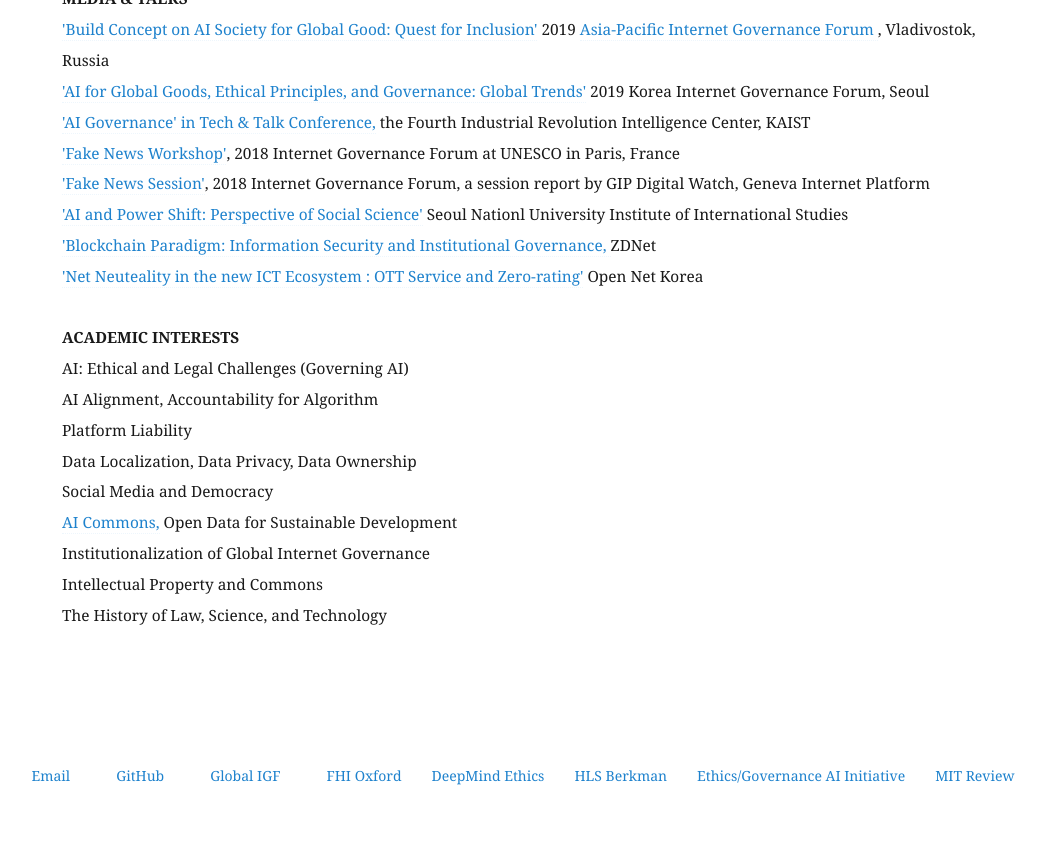
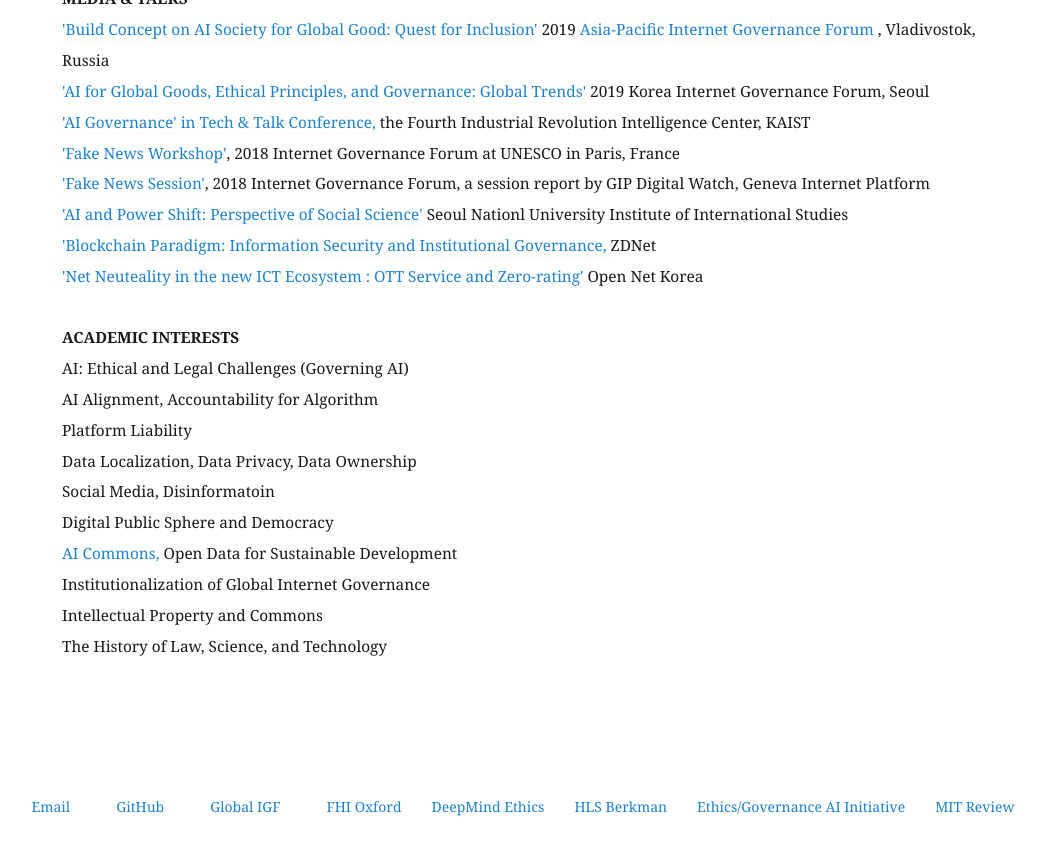
Before and after one commit to eunchangchoi/eunchangchoi.github.io, a Jekyll site: the page built from index.md, in a window 1280 px wide and 900 px high, scrolled down 1581 px. Shown: the top 855 px of the window, without its empty margins (38-1084 px from the left). Built offline with Jekyll 4.4.1, drawn with Linux system fonts in a browser that asks for light colours.

Commit message:
Update index.md

```diff
--- a/index.md
+++ b/index.md
@@ -40,7 +40,8 @@
    AI Alignment, Accountability for Algorithm <br>
    Platform Liability <br>
    Data Localization, Data Privacy, Data Ownership <br>
-   Social Media and Democracy <br>
+   Social Media, Disinformatoin <br>
+   Digital Public Sphere and Democracy <br>
   <a href="http://news.itu.int/introducing-ai-commons/">AI Commons,</a> Open Data for Sustainable Development <br>
    Institutionalization of Global Internet Governance <br>
    Intellectual Property and Commons <br>
```
